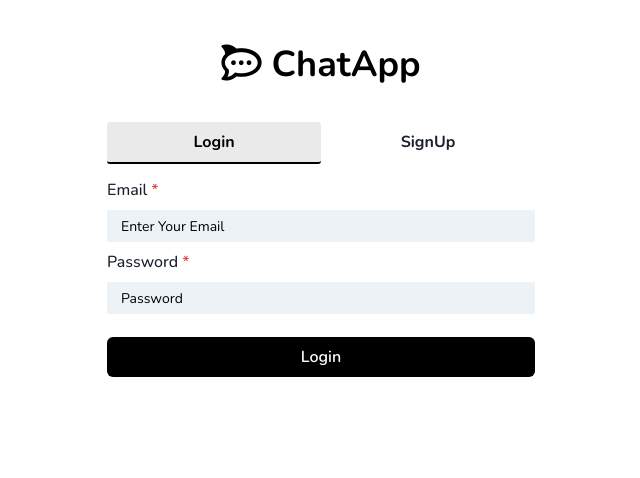
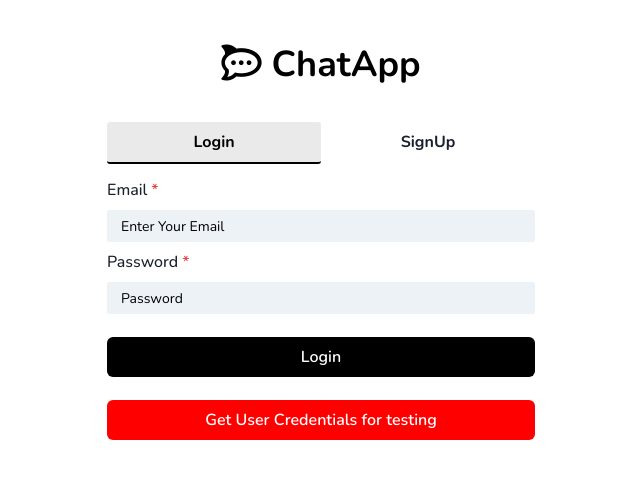
Before and after one commit to Virendra412/chatApp-frontend, a React (Vite) app: page / in a window 1280 px wide. Shown: the top 478 px of the page, without its empty margins (319-959 px from the left). Built offline with nearby package versions, Linux system fonts and the light colour scheme.

Commit message:
add guest credentials button

```diff
--- a/src/components/Authentication/Login.jsx
+++ b/src/components/Authentication/Login.jsx
@@ -22,7 +22,7 @@ export const Login = () => {
       try {
         setLoading(true);
         const sendData = {email: email, password: password};
-        // console.log(sendData);
+        console.log(sendData);
         const {data} = await axios.post(`${process.env.VITE_API_URL}/user/login`, sendData);
         console.log(data);
         localStorage.setItem('userInfo', data.token)
@@ -50,6 +50,11 @@ export const Login = () => {
       setLoading(false)
     }
 
+  function getTestingCredentials() {
+
+    setEmail('virendra@gmail.com')
+    setPassword('1234')
+    }
   return (
     <VStack>
 
@@ -57,13 +62,13 @@ export const Login = () => {
       <FormControl id="loginEmail" isRequired>
         <FormLabel>Email</FormLabel>
         <Input size="sm" type="email" placeholder="Enter Your Email"  _placeholder={{ color: 'black' }}
-          variant='filled' onChange={(e)=>setEmail(e.target.value)}/>
+          variant='filled' value={email} onChange={(e)=>setEmail(e.target.value)}/>
         {/* <FormHelperText>We'll never share your email.</FormHelperText> */}
       </FormControl>
       <FormControl id="LoginPassword" isRequired>
         <FormLabel>Password</FormLabel>
         <Input size="sm" type="text" placeholder="Password"  _placeholder={{ color: 'black' }}
-          variant='filled' onChange={(e)=>setPassword(e.target.value)}/>
+          variant='filled' value={password} onChange={(e)=>setPassword(e.target.value)}/>
         {/* <FormHelperText>We'll never share your email.</FormHelperText> */}
       </FormControl>
 
@@ -71,6 +76,9 @@ export const Login = () => {
       <Button isLoading={loading} width="100%" style={{marginTop:15}} bg='black'
         color='white'
         _hover={{ bg:"#1A202C"}} onClick={submitHandler}>Login</Button>
+      <Button isLoading={loading} width="100%" style={{marginTop:15}} bg='red'
+        color='white'
+        _hover={{ bg:"#1A202C"}} onClick={getTestingCredentials} >Get User Credentials for testing</Button>
     </VStack>
   )
 }
```
